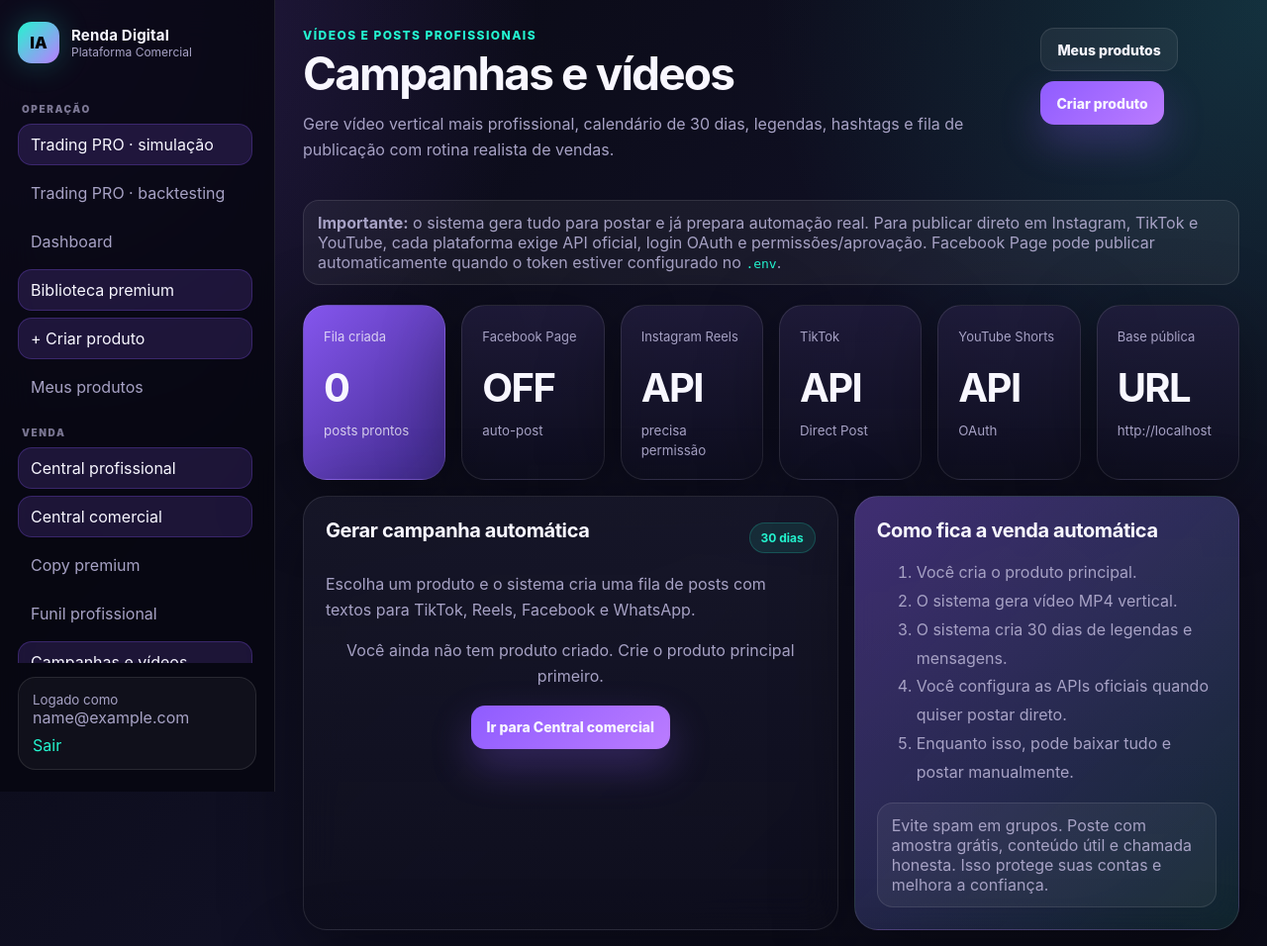
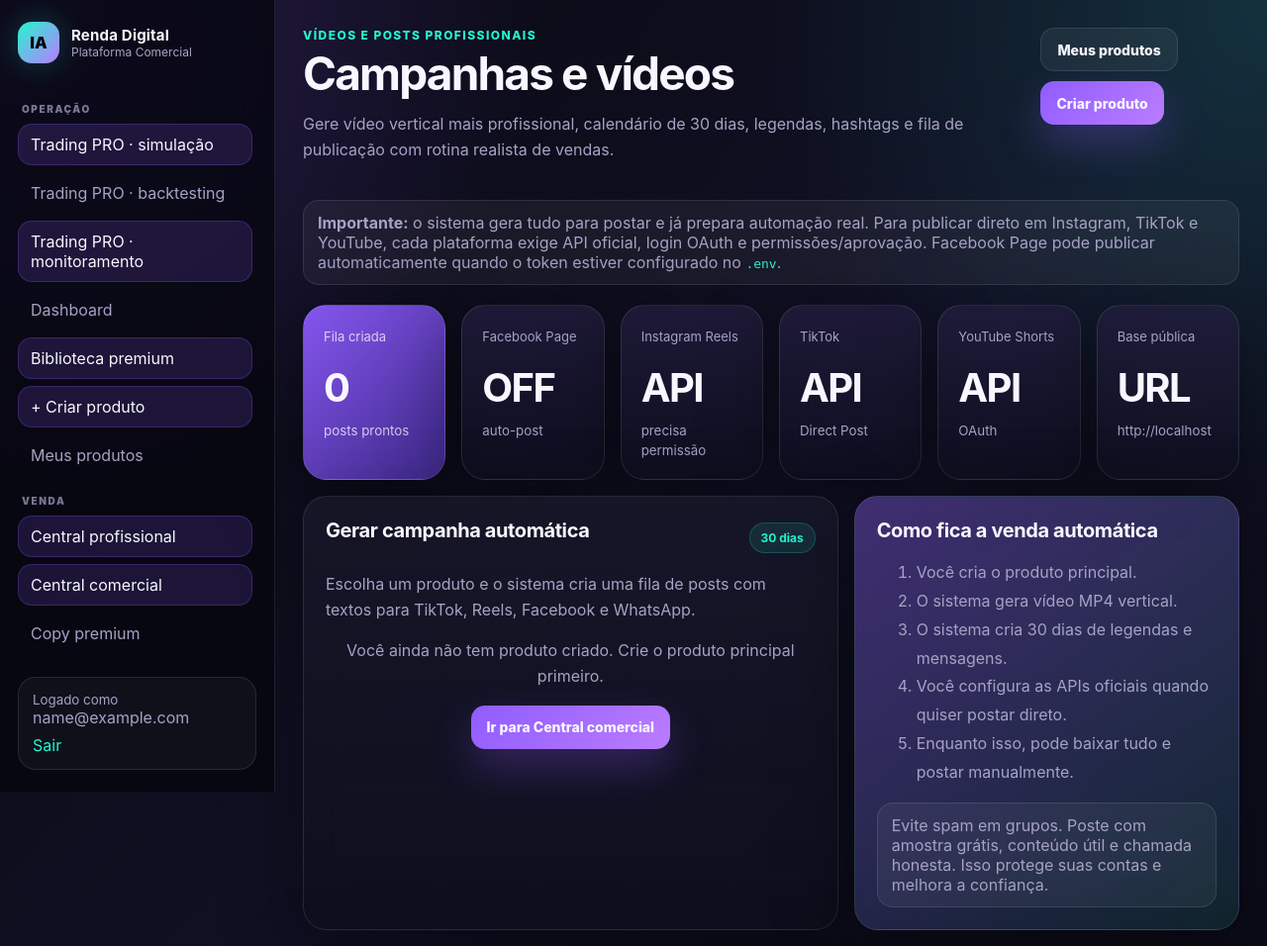
Before and after one commit to canalescanorff6-source/renda-digital-ia, a Flask app: page /campanhas in a window 1280 px wide. Shown: the top 956 px of the page at 99% size. Run offline with Flask 3, Linux system fonts and the light colour scheme; the visitor is signed in with stand-in values (Sample User, id 1); data that the repository does not hold is empty.

Commit message:
feat(trading): show monitoring in sidebar

```diff
--- a/templates/base.html
+++ b/templates/base.html
@@ -25,6 +25,7 @@
         <div class="nav-section-label">Operação</div>
         <a href="{{ url_for('trading_pro_page') }}" class="nav-link highlight">Trading PRO · simulação</a>
         <a href="{{ url_for('trading_backtest_page') }}" class="nav-link">Trading PRO · backtesting</a>
+        <a href="{{ url_for('tp_monitor_page') }}" class="nav-link highlight">Trading PRO · monitoramento</a>
         <a href="{{ url_for('dashboard') }}" class="nav-link">Dashboard</a>
         <a href="{{ url_for('premium_library') }}" class="nav-link highlight">Biblioteca premium</a>
         <a href="{{ url_for('product_new') }}" class="nav-link highlight">+ Criar produto</a>
```
